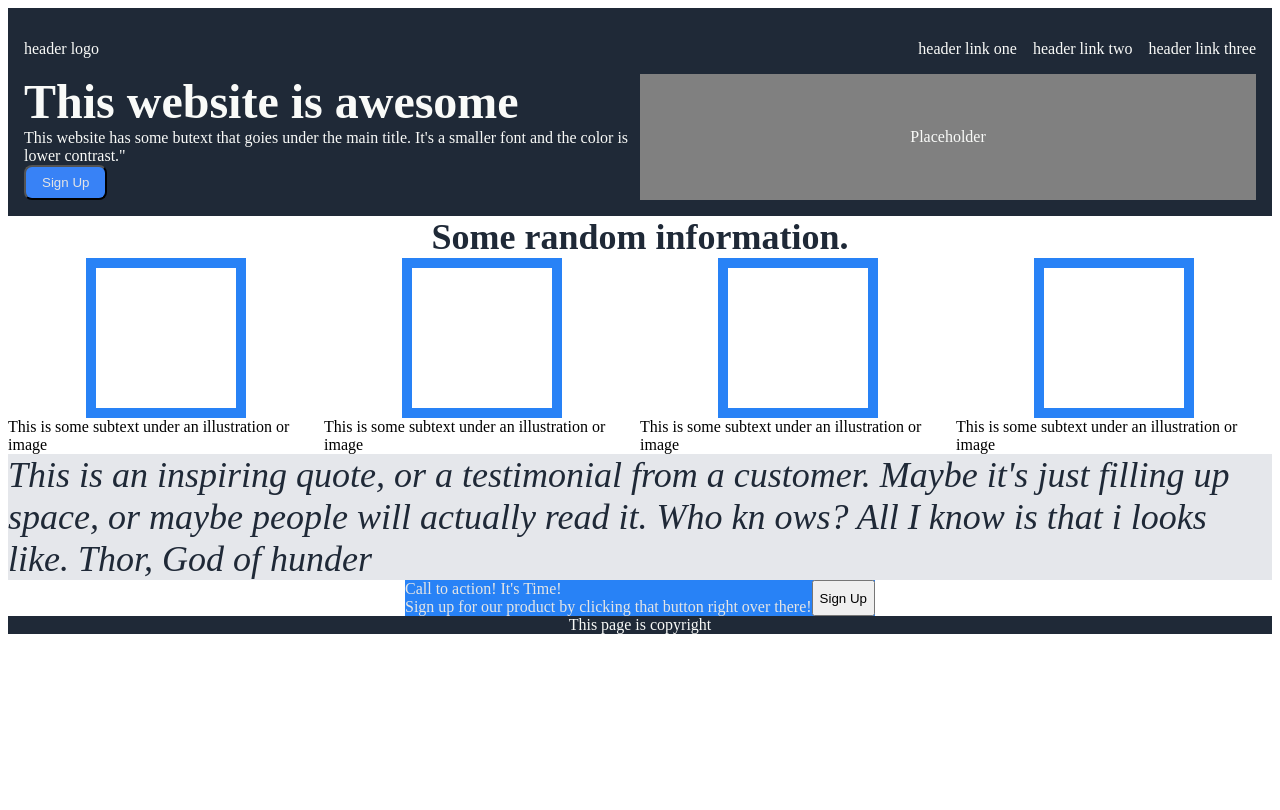
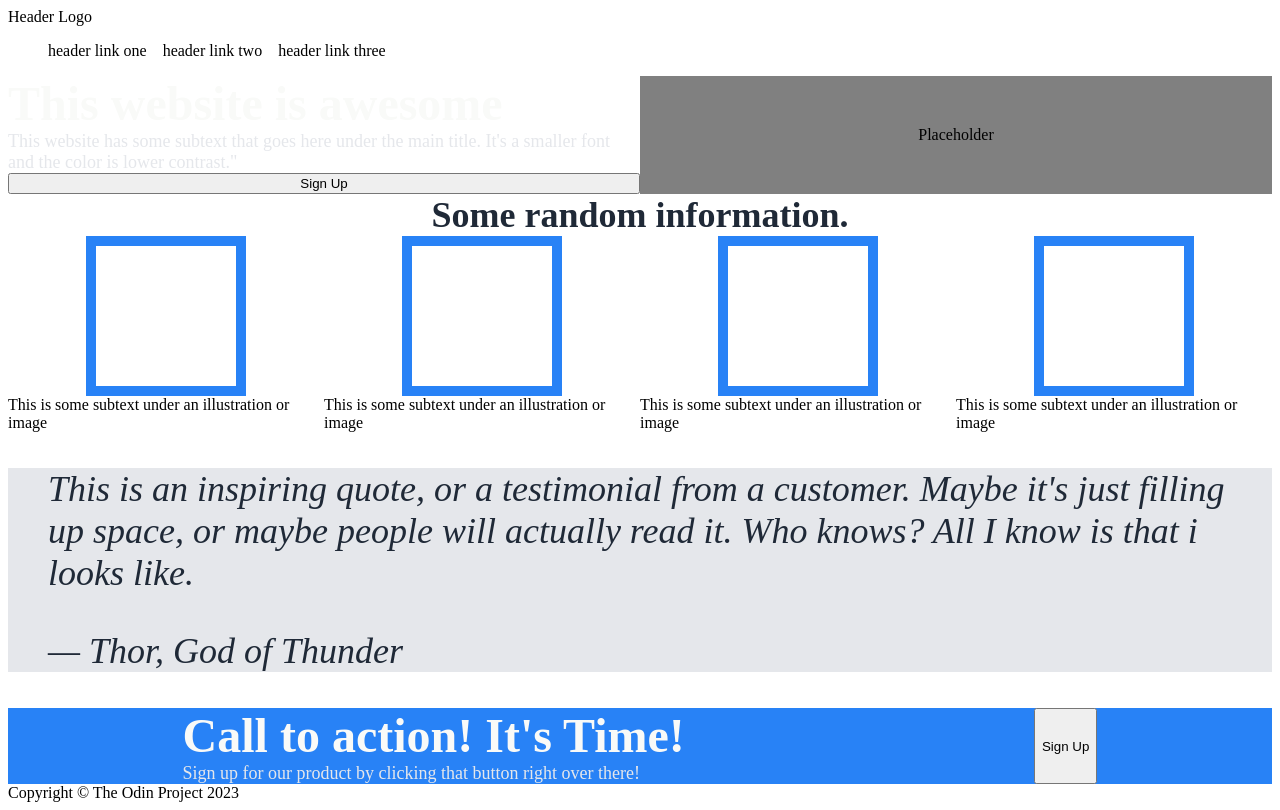
Before and after one commit to TwinSkylar/landing_page, a plain HTML site: page index.html in a window 1280 px wide. Drawn offline with Linux system fonts and the light colour scheme.

Commit message:
Fixed spelling and grammar.  Adjusted header to proper html format.

```diff
--- a/index.html
+++ b/index.html
@@ -10,25 +10,27 @@
 </head>
 
 <body>
-    <div class="header">
-        <div class="header-top">
-            <div class="logo">header logo</div>
+    <header>
+        <div class="nav">
+            <div class="logo">Header Logo</div>
+            <div class="right-nav">
                 <ul>
                     <li><a class="header-link" href="#">header link one</a></li>
                     <li><a class="header-link" href="#">header link two</a></li>
                     <li><a class="header-link" href="#">header link three</a></li>
                 </ul>
             </div>
+        </div>
         <div class="header-body">
             <div class="introduction">
                 <div class="introduction-main">This website is awesome</div>
-                <div class="introdcution-text">This website has some butext that goies under the main title. It's a
+                <div class="introduction-text">This website has some subtext that goes here under the main title. It's a
                     smaller font and the color is lower contrast."</div>
-                <button class="introduction-button">Sign Up</button>
+                <button class="signup-button">Sign Up</button>
             </div>
             <div class="placeholder">Placeholder</div>
         </div>
-    </div>
+    </header>
     <div class="content-container">
         <div class="information">
             <div class="information-title">Some random information.</div>
@@ -50,23 +52,28 @@
                     <div class="image-text">This is some subtext under an illustration or image</div>
                 </div>
             </div>
-            <div class="quote">
-                <div class="quote-text">This is an inspiring quote, or a testimonial from a customer.  Maybe
-                    it's just filling up space, or maybe people will actually read it.  Who kn ows?  All I know is that i looks like. <span class="signature"> Thor, God of hunder</span>
         </div>
     </div>
+    <div class="quote">
+        <blockquote class="quote-text">
+            <p>This is an inspiring quote, or a testimonial from a customer. Maybe it's just filling up space,
+                or maybe people will actually read it. Who knows? All I know is that i looks like.</p>
+            <figcaption> &mdash; Thor, God of Thunder</figcaption>
+        </blockquote>
+    </div>
+    <div class ="ad">
     <div class="recruitment">
         <div class="recruitment-text">
-                    <div>Call to action! It's Time!</div>
-                    <div> Sign up for our product by clicking that button right over there!</div>
-                </div>
-                <button class="action-button">Sign Up</button>
+            <div class="introduction-main">Call to action! It's Time!</div>
+            <div class="introduction-text"> Sign up for our product by clicking that button right over there!
             </div>
         </div>
+        <button class="signup-button action-button">Sign Up</button>
     </div>
-    <div class="footer">
-        <div class="copyright">This page is copyright</div>
 </div>
+    <footer>
+        <div class="copyright">Copyright &copy; The Odin Project 2023</div>
+    </footer>
 </body>
 
 </html>
```
Lines whose indentation alone changed are shown as unchanged.
